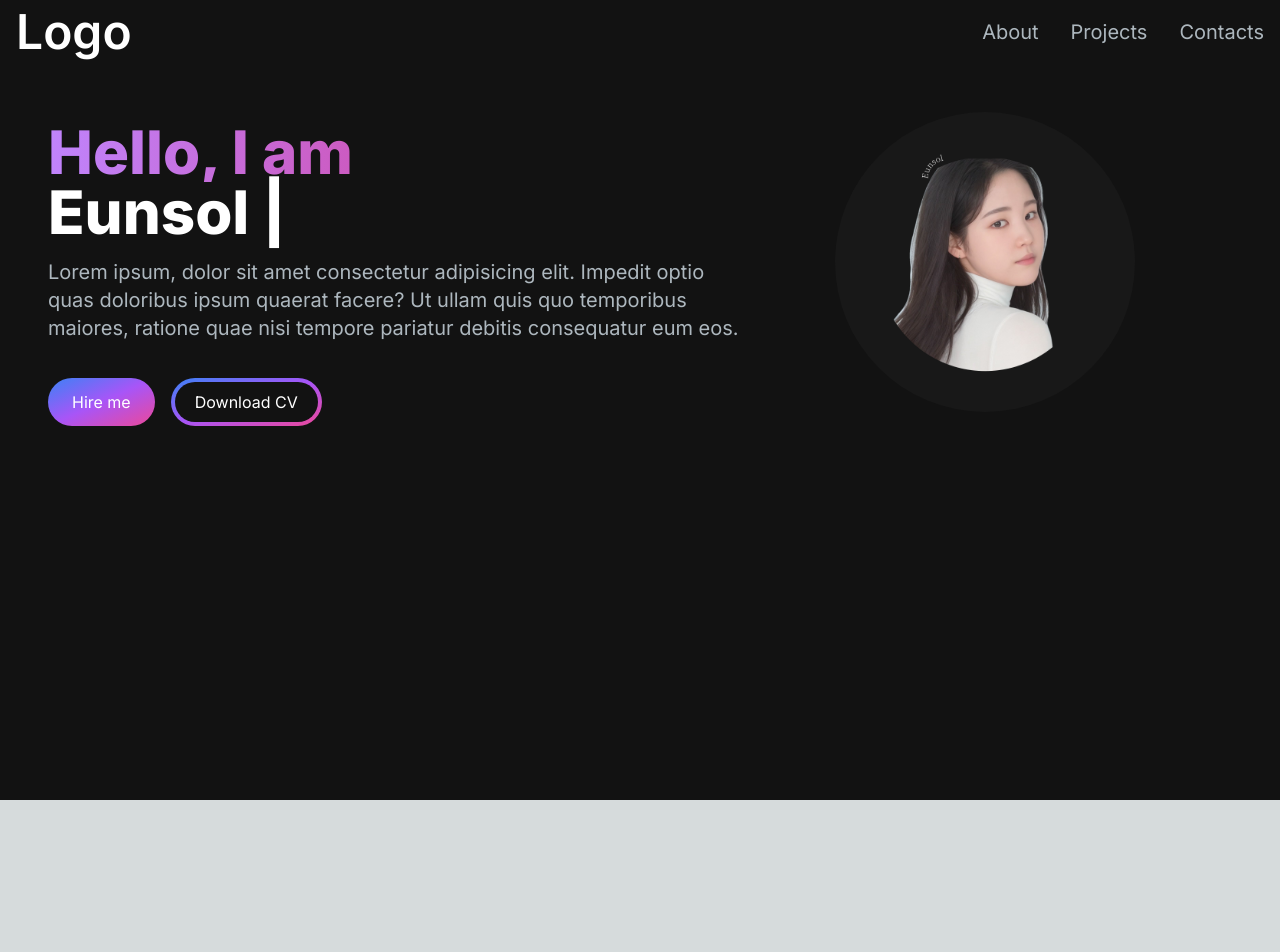
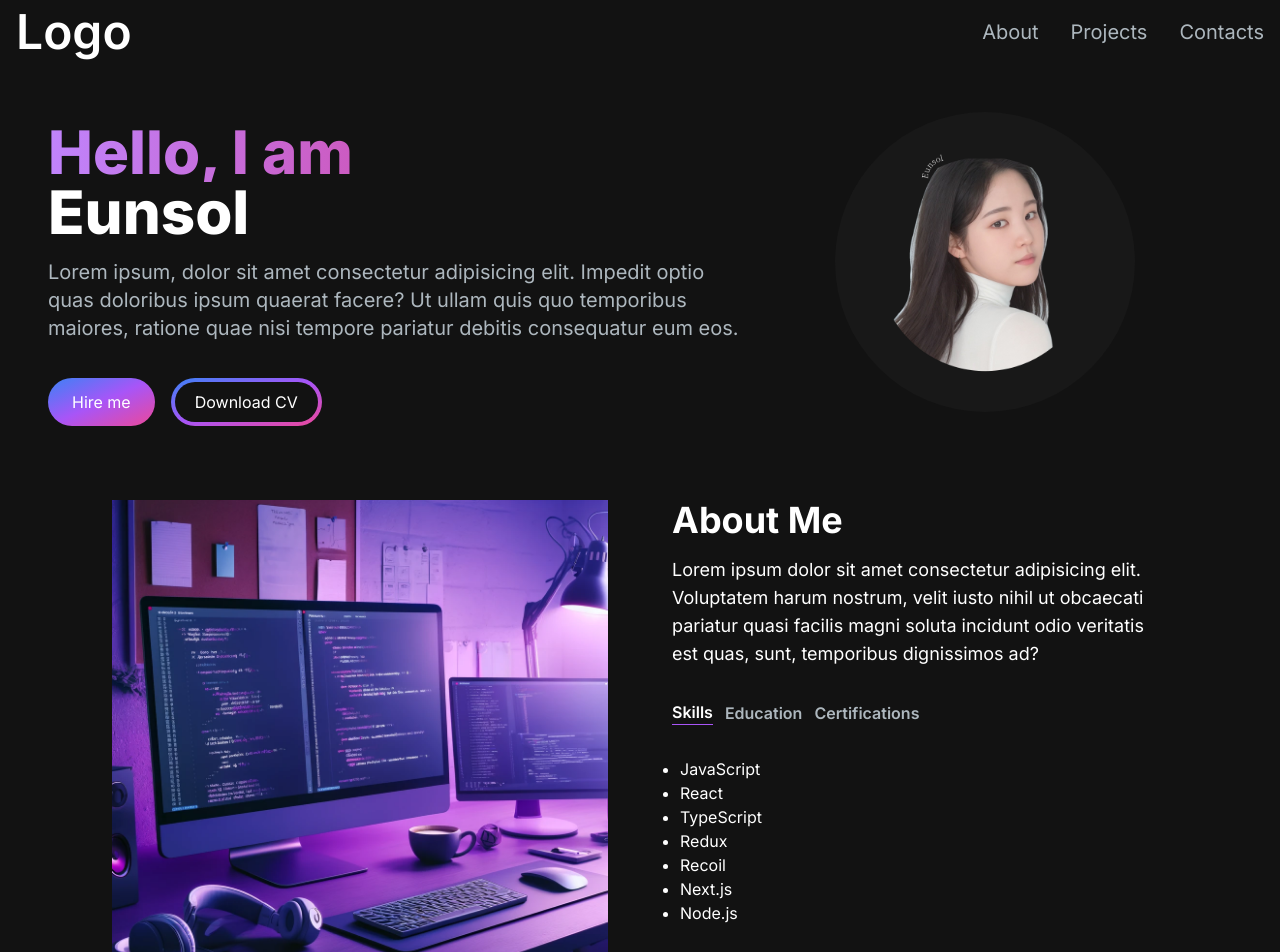
Before and after one commit to Rungjinuna/portfolio, a Next.js app: page / in a window 1280 px wide. Shown: the top 952 px of the page. Before the commit the page ends 800 px from the top, so only its background shows below. Built offline with nearby package versions, Linux system fonts and the light colour scheme.

Commit message:
feat: about me 섹션

```diff
--- /dev/null
+++ b/src/app/components/AboutSections.jsx
@@ -0,0 +1,99 @@
+'use client';
+import Image from 'next/image';
+import React, { useState, useTransition } from 'react';
+import TabButton from './TabButton';
+
+const TAB_DATA = [
+  {
+    title: 'skills',
+    id: 'skills',
+    content: (
+      <ul className='list-disc pl-2'>
+        <li>JavaScript</li>
+        <li>React</li>
+        <li>TypeScript</li>
+        <li>Redux</li>
+        <li>Recoil</li>
+        <li>Next.js</li>
+        <li>Node.js</li>
+      </ul>
+    ),
+  },
+  {
+    title: 'education',
+    id: 'education',
+    content: (
+      <ul className='list-disc pl-2'>
+        <li>국민대학교 정치외교학과 졸업</li>
+        <li>구름톤 트레이닝 풀스택 개발자과정</li>
+      </ul>
+    ),
+  },
+  {
+    title: 'certifications',
+    id: 'certifications',
+    content: (
+      <ul className='list-disc pl-2'>
+        <li>국민대학교 정치외교학과 학사</li>
+        <li>구름톤 트레이닝 풀스택 개발자과정 수료</li>
+      </ul>
+    ),
+  },
+];
+
+const AboutSections = () => {
+  const [tab, setTab] = useState('skills');
+  const [isPending, startTransition] = useTransition();
+
+  const handleTabChange = (id) => {
+    startTransition(() => {
+      setTab(id);
+    });
+  };
+  return (
+    <section className='text-white'>
+      <div className='md:grid md:grid-cols-2 gap-8 items-center py-8 px-4 xl:gap-16 sm:py-16 xl:px-16'>
+        <Image
+          src='/images/coding.png'
+          width={500}
+          height={500}
+          alt='coding image'
+        />
+        <div className='mt-4 md:mt-0 text-left flex flex-col h-full'>
+          <h2 className='text-4xl font-bold text-white mb-4'>About Me</h2>
+          <p className='text-base lg:text-lg'>
+            Lorem ipsum dolor sit amet consectetur adipisicing elit. Voluptatem
+            harum nostrum, velit iusto nihil ut obcaecati pariatur quasi facilis
+            magni soluta incidunt odio veritatis est quas, sunt, temporibus
+            dignissimos ad?
+          </p>
+          <div className='flex flex-row justify-start mt-8'>
+            <TabButton
+              selectTab={() => handleTabChange('skills')}
+              active={tab === 'skills'}
+            >
+              Skills
+            </TabButton>
+            <TabButton
+              selectTab={() => handleTabChange('education')}
+              active={tab === 'education'}
+            >
+              Education
+            </TabButton>
+            <TabButton
+              selectTab={() => handleTabChange('certifications')}
+              active={tab === 'certifications'}
+            >
+              Certifications
+            </TabButton>
+          </div>
+          <div className='mt-8'>
+            {TAB_DATA.find((t) => t.id === tab).content}
+          </div>
+        </div>
+      </div>
+    </section>
+  );
+};
+
+export default AboutSections;
--- /dev/null
+++ b/src/app/components/TabButton.jsx
@@ -0,0 +1,16 @@
+import React from 'react';
+
+const TabButton = ({ active, selectTab, children }) => {
+  const buttonClasses = active
+    ? 'text-white border-b border-purple-500'
+    : 'text-[#adb7be]';
+  return (
+    <button onClick={selectTab}>
+      <p className={`mr-3 font-semibold hover:text-white ${buttonClasses}`}>
+        {children}
+      </p>
+    </button>
+  );
+};
+
+export default TabButton;
--- a/src/app/page.js
+++ b/src/app/page.js
@@ -1,12 +1,14 @@
 import Image from 'next/image';
 import HeroSection from './components/HeroSection';
 import Navbar from './components/NavBar';
+import AboutSections from './components/AboutSections';
 export default function Home() {
   return (
     <main className='flex min-h-screen flex-col bg-[#121212] '>
       <Navbar />
       <div class='container mt-24 mx-auto px-12 py-4'>
         <HeroSection />
+        <AboutSections />
       </div>
     </main>
   );
```
Also changed, not shown: public/images/coding.png (added).
